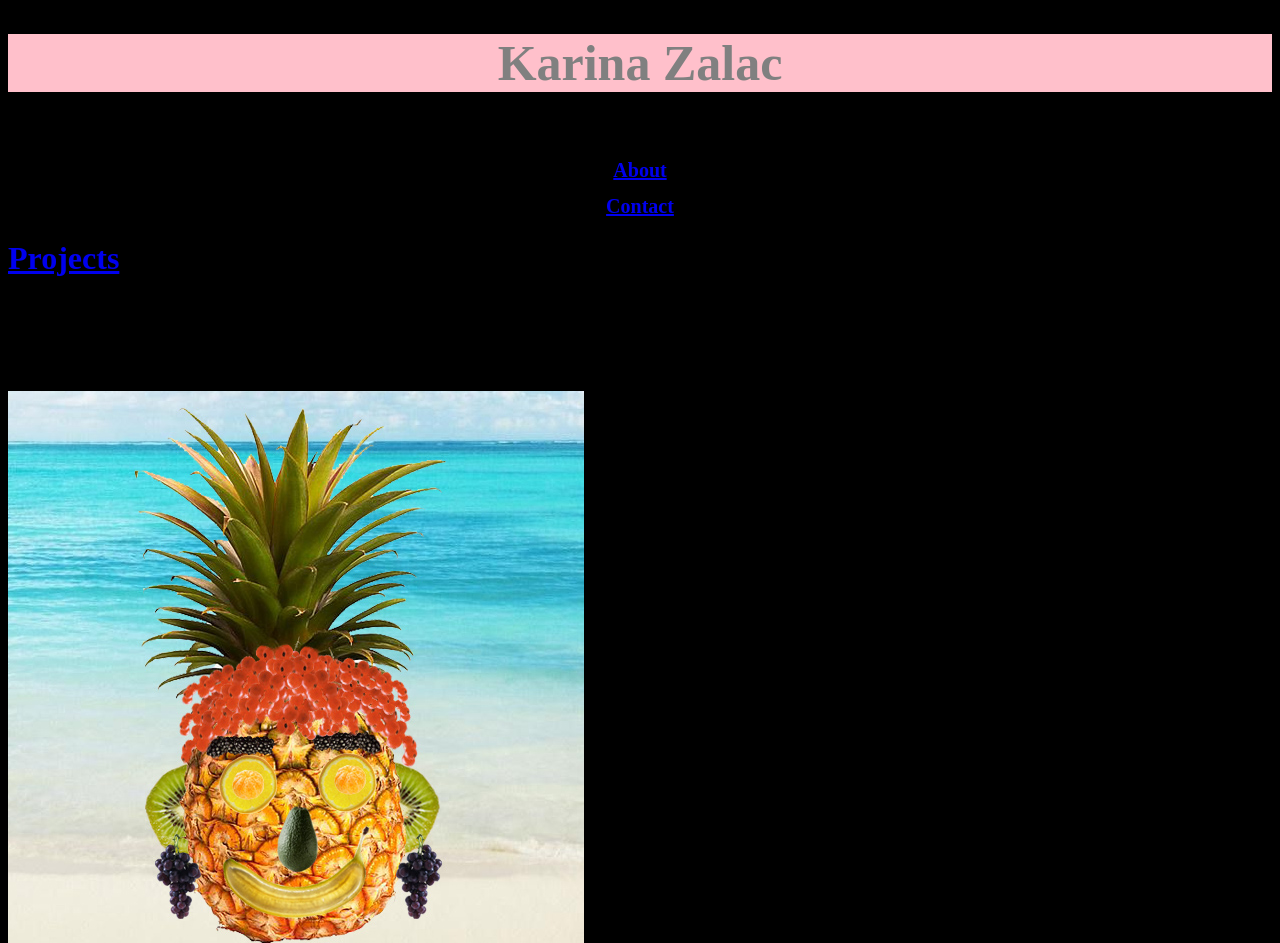
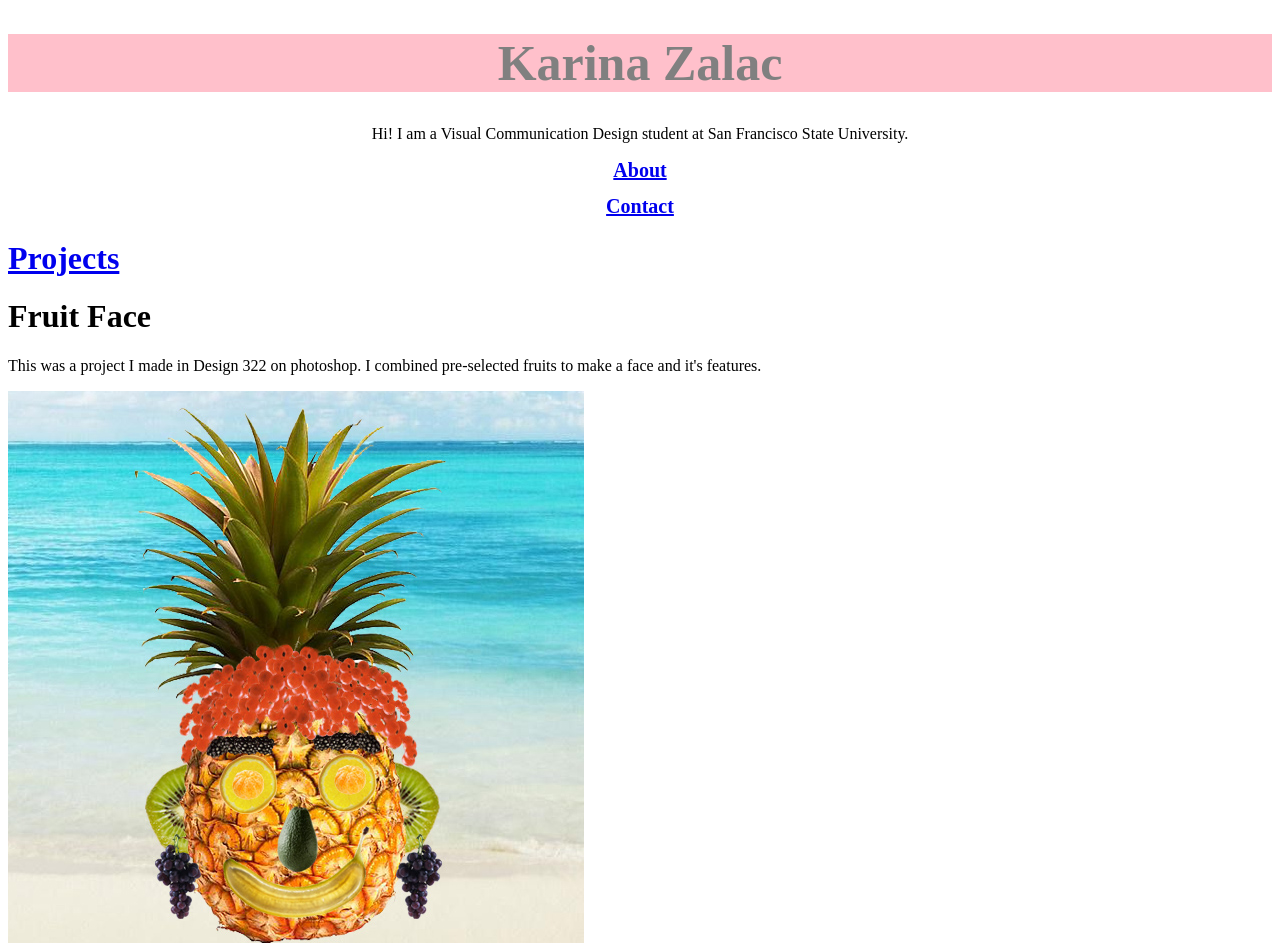
Before and after one commit to karinazalac/Portfolio, a plain HTML site: page index.html in a window 1280 px wide. Shown: the top 943 px of the page. Drawn offline with Linux system fonts and the light colour scheme.

Commit message:
background

```diff
--- a/Resources/CSS/style.css
+++ b/Resources/CSS/style.css
@@ -1,3 +1,7 @@
 body {
-	background-color: black;
+	background-color: white;
 }
+
+.projects-title{
+	color: white;
+}
--- a/index.html
+++ b/index.html
@@ -10,7 +10,7 @@
 <div>
 	<h1 style=" font-size: 20px; text-align: center"><a href="about.html">About</a></h1>
 	<h1 style=" font-size: 20px; text-align: center "><a href="contact.html">Contact</a></h1>
-	<h1><a href="projects.html">Projects</a></h1>
+	<h1 class="projects-title"><a href="projects.html">Projects</a></h1>
 	<h1>Fruit Face</h1>
 	<p>This was a project I made in Design 322 on photoshop. I combined pre-selected fruits to make a face and it's features.</p>
 </div>
```
